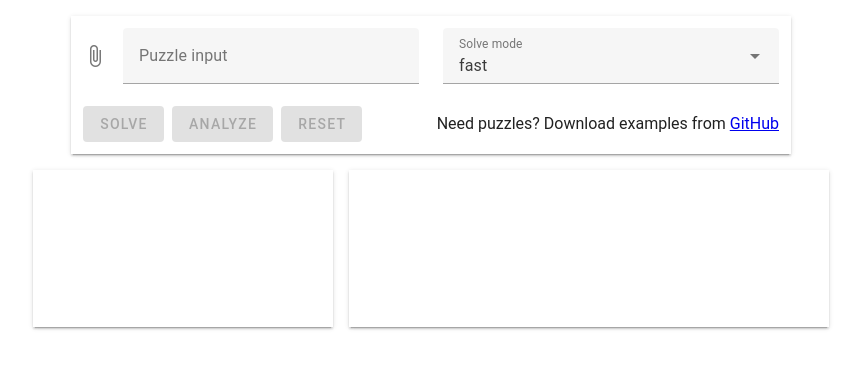
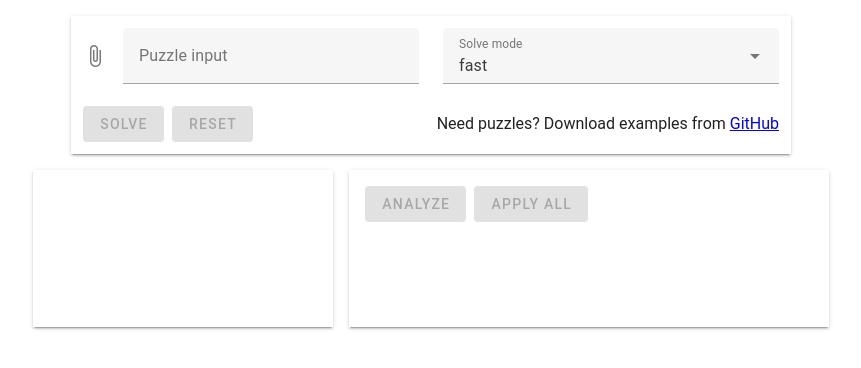
Before and after one commit to ETHproductions/puzzlr, a Vue app: page / in a window 1280 px wide. Shown: the top 368 px of the page, without its empty margins (209-1070 px from the left). Built offline with nearby package versions, Linux system fonts and the light colour scheme.

Commit message:
add "apply all" button to analysis panel

```diff
--- a/src/pages/index.vue
+++ b/src/pages/index.vue
@@ -20,7 +20,6 @@
       <div class="d-flex justify-space-between align-center">
         <div class="d-flex ga-2">
           <v-btn :disabled="!puzzleReady" @click="startSolve">Solve</v-btn>
-          <v-btn :disabled="!puzzleReady" @click="analyzePuzzle">Analyze</v-btn>
           <v-btn :disabled="!puzzleReady" @click="resetPuzzle">Reset</v-btn>
         </div>
         <div>
@@ -39,8 +38,16 @@
         <RenderedGrid ref="renderedGrid" />
       </v-sheet>
       <v-sheet elevation="2" class="pa-4" style="width: 480px">
+        <div class="d-flex ga-2 mb-4">
+          <v-btn :disabled="!readyToAnalyze" @click="analyzePuzzle"
+            >Analyze</v-btn
+          >
+          <v-btn :disabled="deductions.length == 0" @click="applyAllDeductions">
+            Apply All
+          </v-btn>
+        </div>
         <p>{{ statusText }} {{ hoveredDeduction }}</p>
-        <v-list density="compact" style="max-height: 72vh; overflow-y: auto">
+        <v-list density="compact" style="max-height: 65vh; overflow-y: auto">
           <v-list-item
             v-for="deduction in deductions"
             :key="deduction.index"
@@ -86,6 +93,7 @@ const puzzleFile = ref<File | null>(null);
 const deductions = ref<Deduction[]>([]);
 const statusText = ref<string>("");
 const hoveredDeduction = ref<Deduction | null>(null);
+let readyToAnalyze = false;
 
 watch(puzzleFile, (file) => {
   if (!file) return;
@@ -153,6 +161,7 @@ const resetPuzzle = () => {
   };
   renderedGrid.value?.resetPuzzle(livePuzzle, puzzleOptions);
   deductions.value = [];
+  readyToAnalyze = true;
   hoveredDeduction.value = null;
 };
 
@@ -165,6 +174,7 @@ const startSolve = () => {
   puzzleWorker.postMessage({ command: "solve" });
 };
 const analyzePuzzle = () => {
+  readyToAnalyze = false;
   statusText.value = "Analyzing...";
   puzzleWorker.postMessage({ command: "analyze" });
 };
@@ -173,13 +183,27 @@ const applyDeduction = (deduct_id: number) => {
 
   const [deduction] = deductions.value.splice(deduct_id, 1);
   deductions.value = deductions.value.map((d, i) => ({ ...d, index: i }));
-  //hoveredDeduction.value = deductions.value[deduction.index] ?? null;
+  hoveredDeduction.value = deductions.value[deduction.index] ?? null;
 
   const variable = livePuzzle.variables[deduction.variable];
   variable.value.splice(variable.value.indexOf(deduction.value), 1);
+
   renderedGrid.value.renderPuzzle();
+  readyToAnalyze = true;
+  puzzleWorker.postMessage({ command: "applydeduction", deduct_id });
+};
+const applyAllDeductions = () => {
+  if (!livePuzzle) return;
 
-  puzzleWorker.postMessage({ command: "applydeduction", deduct_id });
+  for (const deduction of deductions.value) {
+    const variable = livePuzzle.variables[deduction.variable];
+    variable.value.splice(variable.value.indexOf(deduction.value), 1);
+  }
+
+  deductions.value = [];
+  renderedGrid.value.renderPuzzle();
+  readyToAnalyze = false;
+  puzzleWorker.postMessage({ command: "applyall" });
 };
 
 const puzzleWorker = new Worker(new URL("../web-solver.ts", import.meta.url), {
@@ -211,7 +235,13 @@ puzzleWorker.onmessage = (e) => {
       statusText.value = "Error processing puzzle";
       break;
     case "analysis":
-      statusText.value = "Found " + e.data.deductions.length + " deductions";
+      if (
+        e.data.deductions.length == 0 &&
+        livePuzzle?.variables.every((v) => v.value.length == 1)
+      )
+        statusText.value = "Solved!";
+      else
+        statusText.value = "Found " + e.data.deductions.length + " deductions.";
       deductions.value = e.data.deductions;
       break;
   }
--- a/src/web-solver.ts
+++ b/src/web-solver.ts
@@ -27,6 +27,9 @@ onmessage = (e) => {
       break;
     case "applydeduction":
       applyDeduction(message.deduct_id);
+      break;
+    case "applyall":
+      applyAllDeductions();
       break;
   }
 };
@@ -105,3 +108,8 @@ function applyDeduction(deduct_id: number) {
   );
   livePuzzle.next_deduct();
 }
+function applyAllDeductions() {
+  if (livePuzzle == null) return;
+  while (livePuzzle.ps.deduct_queue.length > 0) livePuzzle.next_deduct();
+  analyzePuzzle();
+}
```
